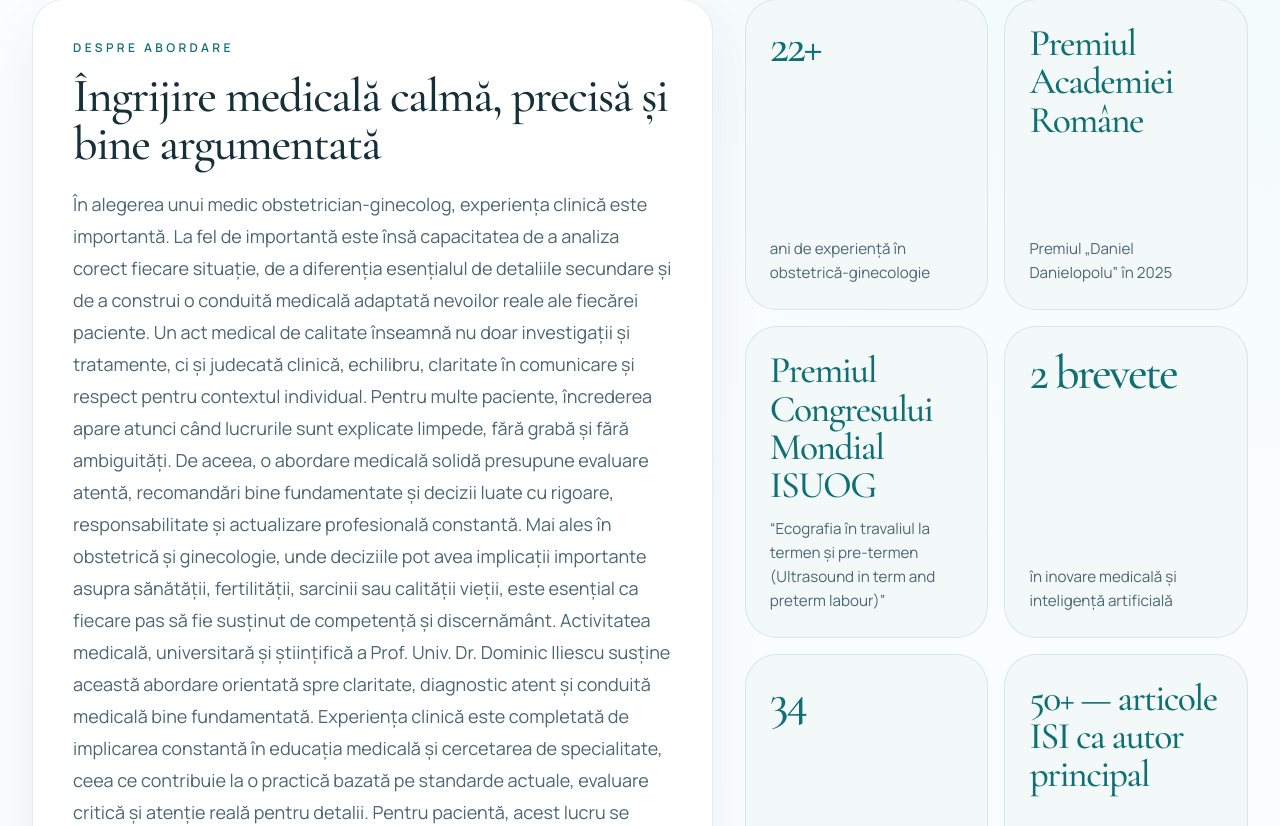
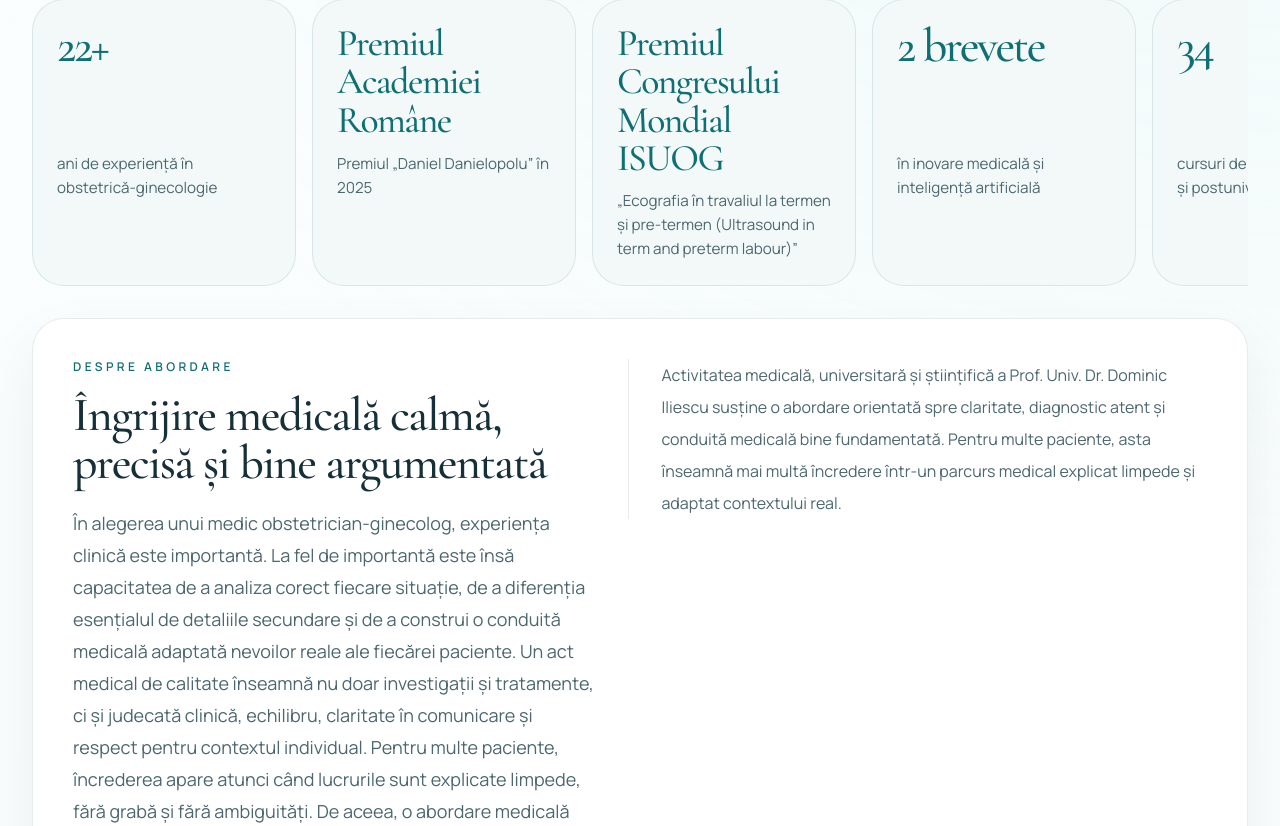
Before and after one commit to SynNabres/IliescuDominic, a Next.js app: page / in a window 1280 px wide. Shown: the part 934-1760 px from the top of the page. Built offline with nearby package versions, Linux system fonts and the light colour scheme; no server answers.

Commit message:
Rework homepage about section into horizontal stat band

```diff
--- a/src/app/page.tsx
+++ b/src/app/page.tsx
@@ -9,9 +9,9 @@ import {
   bookingUrl,
   faqItems,
   featuredPricing,
-  homeBookingServices,
   featuredServices,
   formatPrice,
+  homeBookingServices,
 } from "@/lib/content/site-content";
 import { breadcrumbSchema, createPageMetadata, faqSchema } from "@/lib/seo";
 
@@ -48,22 +48,23 @@ const aboutApproachStats: AboutApproachStat[] = [
   },
   {
     value: "Premiul Congresului Mondial ISUOG",
-    label: "“Ecografia în travaliul la termen şi pre-termen (Ultrasound in term and preterm labour)”",
+    label: "„Ecografia în travaliul la termen și pre-termen (Ultrasound in term and preterm labour)”",
     variant: "title",
   },
   {
-    value: "2 brevete ",
+    value: "2 brevete",
     label: "în inovare medicală și inteligență artificială",
     variant: "metric",
   },
   {
-    value: "34 ",
+    value: "34",
     label: "cursuri de formare universitară și postuniversitară",
     variant: "metric",
   },
   {
-    value: "50+ — articole ISI ca autor principal",
-    label: "108 articole ISI în total, 349 Alte Volume de rezumate cu ISBN / ISSN",
+    value: "50+ articole ISI ca autor principal",
+    label: "108 articole ISI în total, 349 alte volume de rezumate cu ISBN / ISSN",
+    variant: "title",
   },
   {
     value: "792+",
@@ -71,7 +72,7 @@ const aboutApproachStats: AboutApproachStat[] = [
     variant: "metric",
   },
   {
-    value: "1712 citări Google scholar",
+    value: "1712 citări Google Scholar",
     label: "h-index 22, i10-index 50",
     variant: "title",
   },
@@ -85,33 +86,20 @@ export default function HomePage() {
       <Breadcrumbs items={[{ href: "/", label: "Acasă" }]} />
 
       <section className="py-16 sm:py-20">
-        <Container className="grid gap-8 lg:grid-cols-[1.15fr_0.85fr]">
-          <div className="rounded-[2rem] border border-[var(--color-border)] bg-white p-7 shadow-[0_24px_60px_rgba(15,35,42,0.06)] sm:p-10">
-            <SectionHeading
-              eyebrow="Despre abordare"
-              title="Îngrijire medicală calmă, precisă și bine argumentată"
-              description="În alegerea unui medic obstetrician-ginecolog, experiența clinică este importantă. La fel de importantă este însă capacitatea de a analiza corect fiecare situație, de a diferenția esențialul de detaliile secundare și de a construi o conduită medicală adaptată nevoilor reale ale fiecărei paciente. Un act medical de calitate înseamnă nu doar investigații și tratamente, ci și judecată clinică, echilibru, claritate în comunicare și respect pentru contextul individual.
-              Pentru multe paciente, încrederea apare atunci când lucrurile sunt explicate limpede, fără grabă și fără ambiguități. De aceea, o abordare medicală solidă presupune evaluare atentă, recomandări bine fundamentate și decizii luate cu rigoare, responsabilitate și actualizare profesională constantă. Mai ales în obstetrică și ginecologie, unde deciziile pot avea implicații importante asupra sănătății, fertilității, sarcinii sau calității vieții, este esențial ca fiecare pas să fie susținut de competență și discernământ.
-              Activitatea medicală, universitară și științifică a Prof. Univ. Dr. Dominic Iliescu susține această abordare orientată spre claritate, diagnostic atent și conduită medicală bine fundamentată. Experiența clinică este completată de implicarea constantă în educația medicală și cercetarea de specialitate, ceea ce contribuie la o practică bazată pe standarde actuale, evaluare critică și atenție reală pentru detalii.
-              Pentru pacientă, acest lucru se traduce printr-un parcurs medical mai clar, mai bine explicat și mai bine înțeles. Înseamnă investigații recomandate cu un scop precis, opțiuni prezentate onest, răspunsuri formulate clar și decizii construite pe argumente medicale solide. Înseamnă, de asemenea, o relație medicală bazată pe seriozitate, echilibru și încredere — mai ales în momentele în care este nevoie de siguranță, orientare și o evaluare atentă."
-            />
-            <p className="mt-6 text-base leading-8 text-[var(--color-muted)]">
-              Activitatea medicală, universitară și științifică a Prof. Univ. Dr. Dominic Iliescu susține o abordare orientată spre claritate, diagnostic atent și conduită medicală bine fundamentată. Pentru multe paciente, asta înseamnă mai multă încredere într-un parcurs medical explicat limpede și adaptat contextului real.
-            </p>
-          </div>
-
-          <div className="grid auto-rows-fr gap-4 lg:grid-cols-2">
+        <Container className="space-y-6">
+          <div className="-mx-4 overflow-x-auto px-4 pb-2 sm:-mx-0 sm:px-0">
+            <div className="grid min-w-max auto-cols-[15.5rem] grid-flow-col gap-4 lg:auto-cols-[16.5rem]">
               {aboutApproachStats.map((stat) => (
-              <div
+                <article
                   key={stat.label}
-                className="h-full rounded-[2rem] border border-[var(--color-border)] bg-[var(--color-surface)] p-5 sm:p-6"
+                  className="rounded-[2rem] border border-[var(--color-border)] bg-[var(--color-surface)] p-5 sm:p-6"
                 >
-                <div className="flex h-full flex-col gap-3">
+                  <div className="flex min-h-[11rem] flex-col gap-3">
                     <p
                       className={[
                         "font-display text-[var(--color-accent-strong)]",
                         stat.variant === "metric"
-                        ? "max-w-[10ch] text-[2.65rem] leading-[0.92] tracking-[-0.05em] sm:text-[3rem]"
+                          ? "max-w-[9ch] text-[2.65rem] leading-[0.92] tracking-[-0.05em] sm:text-[3rem]"
                           : "max-w-[11ch] text-[2rem] leading-[1.02] tracking-[-0.04em] sm:text-[2.35rem]",
                       ].join(" ")}
                     >
@@ -121,8 +109,27 @@ export default function HomePage() {
                       {stat.label}
                     </p>
                   </div>
+                </article>
+              ))}
             </div>
-            ))}
+          </div>
+
+          <div className="rounded-[2rem] border border-[var(--color-border)] bg-white p-7 shadow-[0_24px_60px_rgba(15,35,42,0.06)] sm:p-10">
+            <div className="grid gap-8 lg:grid-cols-[0.95fr_1.05fr] lg:items-start">
+              <SectionHeading
+                eyebrow="Despre abordare"
+                title="Îngrijire medicală calmă, precisă și bine argumentată"
+                description="În alegerea unui medic obstetrician-ginecolog, experiența clinică este importantă. La fel de importantă este însă capacitatea de a analiza corect fiecare situație, de a diferenția esențialul de detaliile secundare și de a construi o conduită medicală adaptată nevoilor reale ale fiecărei paciente. Un act medical de calitate înseamnă nu doar investigații și tratamente, ci și judecată clinică, echilibru, claritate în comunicare și respect pentru contextul individual.
+                Pentru multe paciente, încrederea apare atunci când lucrurile sunt explicate limpede, fără grabă și fără ambiguități. De aceea, o abordare medicală solidă presupune evaluare atentă, recomandări bine fundamentate și decizii luate cu rigoare, responsabilitate și actualizare profesională constantă. Mai ales în obstetrică și ginecologie, unde deciziile pot avea implicații importante asupra sănătății, fertilității, sarcinii sau calității vieții, este esențial ca fiecare pas să fie susținut de competență și discernământ.
+                Activitatea medicală, universitară și științifică a Prof. Univ. Dr. Dominic Iliescu susține această abordare orientată spre claritate, diagnostic atent și conduită medicală bine fundamentată. Experiența clinică este completată de implicarea constantă în educația medicală și cercetarea de specialitate, ceea ce contribuie la o practică bazată pe standarde actuale, evaluare critică și atenție reală pentru detalii.
+                Pentru pacientă, acest lucru se traduce printr-un parcurs medical mai clar, mai bine explicat și mai bine înțeles. Înseamnă investigații recomandate cu un scop precis, opțiuni prezentate onest, răspunsuri formulate clar și decizii construite pe argumente medicale solide. Înseamnă, de asemenea, o relație medicală bazată pe seriozitate, echilibru și încredere, mai ales în momentele în care este nevoie de siguranță, orientare și o evaluare atentă."
+              />
+              <div className="lg:border-l lg:border-[var(--color-border)] lg:pl-8">
+                <p className="text-base leading-8 text-[var(--color-muted)]">
+                  Activitatea medicală, universitară și științifică a Prof. Univ. Dr. Dominic Iliescu susține o abordare orientată spre claritate, diagnostic atent și conduită medicală bine fundamentată. Pentru multe paciente, asta înseamnă mai multă încredere într-un parcurs medical explicat limpede și adaptat contextului real.
+                </p>
+              </div>
+            </div>
           </div>
         </Container>
       </section>
@@ -233,7 +240,11 @@ export default function HomePage() {
               </p>
               <div className="mt-8 flex flex-wrap gap-3">
                 <ButtonLink href={bookingUrl}>Programează-te</ButtonLink>
-                <ButtonLink href="/servicii" variant="secondary" className="border-white/30 bg-white/8 text-white hover:border-white/60 hover:text-white">
+                <ButtonLink
+                  href="/servicii"
+                  variant="secondary"
+                  className="border-white/30 bg-white/8 text-white hover:border-white/60 hover:text-white"
+                >
                   Vezi serviciile
                 </ButtonLink>
               </div>
```
Lines whose indentation alone changed are shown as unchanged.
